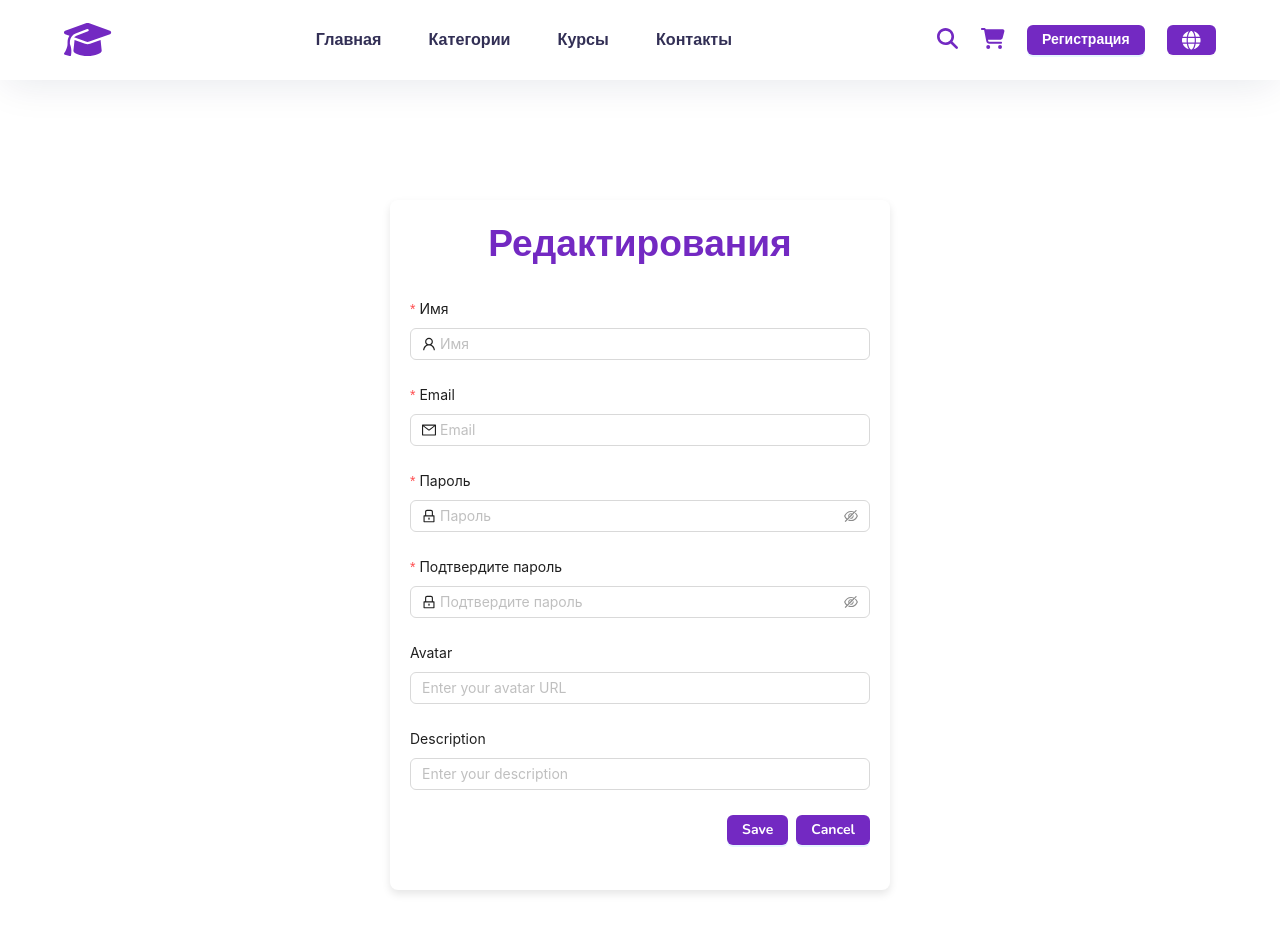
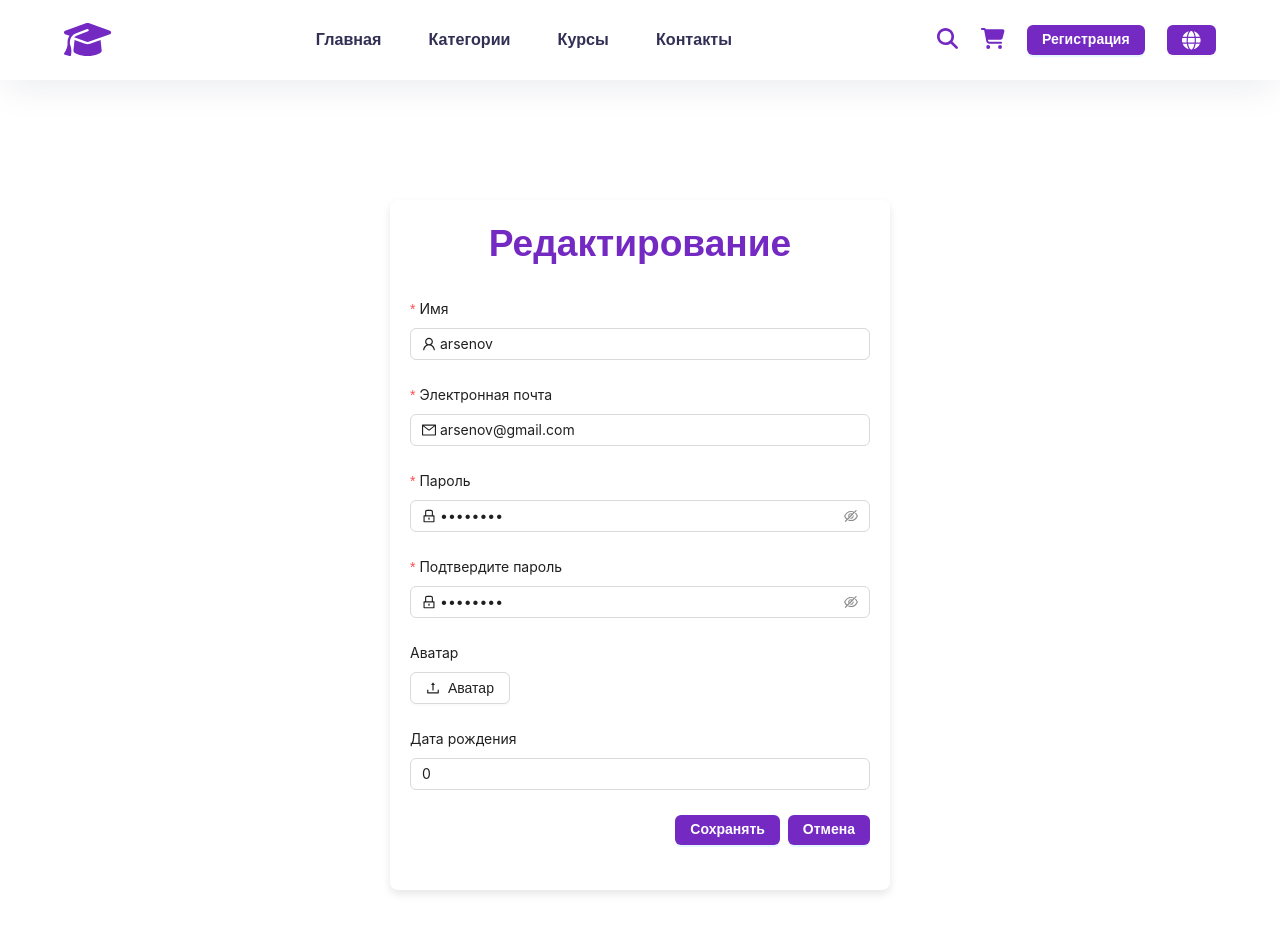
Before and after one commit to Izatis/Final-project.-It-academy-, a Next.js app: page /editing/editing in a window 1280 px wide. Shown: the top 952 px of the page. Built offline with nearby package versions, Linux system fonts and the light colour scheme.

Commit message:
fix: all

```diff
--- a/locales/EN/translation.json
+++ b/locales/EN/translation.json
@@ -33,15 +33,30 @@
     "Password recovery"
   ],
 
-
   "editing": [
-    "Login",
+    "Editing",
+    "Name",
+    "Enter your name",
+    "Please enter your name",
     "Email",
+    "Enter your email",
+    "Please enter your email",
+    "Please enter a valid email address",
     "Password",
-    "Please enter a valid email address",
-    "Please enter your email",
+    "Enter your password",
     "Please enter your password",
-    "Password recovery"
+    "Password must be at least 6 characters long",
+    "Confirm Password",
+    "Enter your confirm password",
+    "Please confirm your password",
+    "Passwords do not match",
+    "Avatar",
+    "Avatar",
+    "Date of Birth",
+    "Enter your date of birth",
+    "Please enter your date of birth",
+    "Save",
+    "Cancel"
   ],
 
   "passwordRecovery": [
--- a/locales/RU/translation.json
+++ b/locales/RU/translation.json
@@ -33,6 +33,32 @@
     "Восстановления пароля"
   ],
 
+  "editing": [
+    "Редактирование",
+    "Имя",
+    "Введите ваше имя",
+    "Пожалуйста, введите Ваше имя",
+    "Электронная почта",
+    "Введите адрес электронной почты",
+    "Пожалуйста, введите свой адрес электронной почты",
+    "Пожалуйста, введите действительный адрес электронной почты",
+    "Пароль",
+    "Введите ваш пароль",
+    "Пожалуйста введите ваш пароль",
+    "Пароль должен содержать как минимум 6 символов",
+    "Подтвердите пароль",
+    "Введите пароль для подтверждения",
+    "Пожалуйста, подтвердите свой пароль",
+    "Пароли не совпадают",
+    "Аватар",
+    "Аватар",
+    "Дата рождения",
+    "Введите вашу дату рождения",
+    "Пожалуйста, введите дату рождения",
+    "Сохранять",
+    "Отмена"
+  ],
+
   "passwordRecovery": [
     "Восстановление пароля",
     "Email",
--- a/pages/editing/editing.tsx
+++ b/pages/editing/editing.tsx
@@ -1,52 +1,95 @@
 import React, { FC, useEffect, useState } from "react";
-import { Form, Input, Select } from "antd";
 import s from "./editing.module.scss";
 
 import { useRouter } from "next/router";
-import { UserOutlined, LockOutlined, MailOutlined } from "@ant-design/icons";
+import { Button, Form, Input, Upload, UploadProps, message } from "antd";
+import {
+  UserOutlined,
+  LockOutlined,
+  MailOutlined,
+  UploadOutlined,
+} from "@ant-design/icons";
 import en from "../../locales/EN/translation.json";
 import ru from "../../locales/RU/translation.json";
+import { useAppDispatch, useAppSelector } from "@/hooks/redux";
+import { editingUser } from "@/redux/reducers/user.slice";
+
 import MyButton from "../../components/UI/Buttons/MyButton/MyButton";
-import { useAppDispatch, useAppSelector } from "@/hooks/redux";
-
-const { Option } = Select;
+import { IEditingUser } from "@/redux/types/user";
 
 const Editing: FC = () => {
   // Данные пользователя
-  const [userData, setUserData] = useState({
-    fullName: "",
-    email: "",
+  const [editingData, setEditingData] = useState<IEditingUser>({
+    fullName: "arsenov",
+    dateOfBirth: 0,
+    email: "arsenov@gmail.com",
+    password: "12345678",
+    passwordSecond: "12345678",
+    imageUrl: "",
   });
   const [errorMessage, setErrorMessage] = useState<string>("");
 
   const dispatch = useAppDispatch();
-  const { token, isLoading, error } = useAppSelector((state) => state.auth);
+  const { user, isLoading, error } = useAppSelector((state) => state.user);
+  console.log(user);
+
   // Для - маршутизации
   const { locale } = useRouter();
 
   // Функции - для смены текста
   const t = locale === "ru" ? ru : en;
 
-  // Состояния - для загрузки кнопки
-  const [loading, setLoading] = useState<boolean>(false);
+  const onFinish = (value: IEditingUser) => {
+    const { password, passwordSecond } = value;
+    if (password !== passwordSecond) {
+      setErrorMessage(t.editing[15]);
+    } else {
+      // Достаем токен пользователя
+      const parsedToken = JSON.parse(localStorage.getItem("token") as string);
 
-  // Функция - для загрузки кнопки
-  const onFinish = () => {
-    setLoading(!loading);
+      const id: number = user.id;
+      dispatch(editingUser({ value, id, parsedToken }));
+
+      setEditingData({
+        fullName: "",
+        dateOfBirth: 0,
+        email: "",
+        password: "",
+        passwordSecond: "",
+        imageUrl: "",
+      });
+    }
   };
-
   // Отправляем post запрос для редактирования
 
   // Для сохранения значений инпутов
   const [form] = Form.useForm();
 
   useEffect(() => {
-    form.setFieldsValue({ ...userData });
+    form.setFieldsValue({ ...editingData });
   }, []);
+
+  const props: UploadProps = {
+    name: "file",
+    action: "https://www.mocky.io/v2/5cc8019d300000980a055e76",
+    headers: {
+      authorization: "authorization-text",
+    },
+    onChange(info) {
+      if (info.file.status !== "uploading") {
+        console.log(info.file, info.fileList);
+      }
+      if (info.file.status === "done") {
+        message.success(`${info.file.name} file uploaded successfully`);
+      } else if (info.file.status === "error") {
+        message.error(`${info.file.name} file upload failed.`);
+      }
+    },
+  };
 
   return (
     <div className={s.editing}>
-      <h2>Редактирования</h2>
+      <h2>{t.editing[0]}</h2>
       <Form
         form={form}
         layout="vertical"
@@ -55,63 +98,66 @@ const Editing: FC = () => {
       >
         <Form.Item
           name="fullName"
-          label={t.signUp[1]}
+          label={t.editing[1]}
           rules={[
             {
               required: true,
-              message: t.signUp[5],
+              message: t.editing[2],
             },
           ]}
         >
-          <Input prefix={<UserOutlined />} placeholder={t.signUp[1]} />
+          <Input prefix={<UserOutlined />} placeholder={t.editing[3]} />
         </Form.Item>
 
         <Form.Item
           name="email"
-          label={t.signUp[2]}
+          label={t.editing[4]}
           rules={[
             {
-              type: "email",
-              message: t.signUp[6],
+              required: true,
+              message: t.editing[6],
             },
             {
-              required: true,
-              message: t.signUp[7],
+              type: "email",
+              message: t.editing[7],
             },
           ]}
         >
-          <Input prefix={<MailOutlined />} placeholder={t.signUp[2]} />
+          <Input prefix={<MailOutlined />} placeholder={t.editing[5]} />
         </Form.Item>
 
         <span className={s.error}>{error}</span>
 
         <Form.Item
           name="password"
-          label={t.signUp[3]}
+          label={t.editing[8]}
           rules={[
             {
               required: true,
-              message: t.signUp[8],
+              message: t.editing[10],
             },
             {
               min: 6,
-              message: t.signUp[9],
+              message: t.editing[11],
             },
           ]}
           className={s.test}
         >
-          <Input.Password prefix={<LockOutlined />} placeholder={t.signUp[3]} />
+          <Input.Password
+            prefix={<LockOutlined />}
+            placeholder={t.editing[9]}
+          />
         </Form.Item>
 
         <span className={s.error}>{errorMessage}</span>
 
         <Form.Item
           name="passwordSecond"
-          label={t.signUp[4]}
+          label={t.editing[12]}
           rules={[
             {
               required: true,
-              message: t.signUp[10],
+              message: t.editing[14],
             },
 
             {
@@ -119,13 +165,18 @@ const Editing: FC = () => {
             },
           ]}
         >
-          <Input.Password prefix={<LockOutlined />} placeholder={t.signUp[4]} />
+          <Input.Password
+            prefix={<LockOutlined />}
+            placeholder={t.editing[13]}
+          />
         </Form.Item>
-        <Form.Item name="avatar" label="Avatar">
-          <Input placeholder="Enter your avatar URL" />
+        <Form.Item name="avatar" label={t.editing[16]}>
+          <Upload {...props}>
+            <Button icon={<UploadOutlined />}>{t.editing[17]}</Button>
+          </Upload>
         </Form.Item>
-        <Form.Item name="description" label="Description">
-          <Input placeholder="Enter your description" />
+        <Form.Item name="dateOfBirth" label={t.editing[18]}>
+          <Input placeholder={t.editing[19]} />
         </Form.Item>
         <Form.Item>
           <div className={s.editing__buttonGroup}>
@@ -134,18 +185,17 @@ const Editing: FC = () => {
               background="#7329c2"
               hoverBackground="#03d665"
               type="primary"
-              loading={loading}
+              loading={isLoading}
             >
-              Save
+              {t.editing[21]}
             </MyButton>
             <MyButton
               className={s.editing__button}
               background="#7329c2"
               hoverBackground="#03d665"
               type="primary"
-              loading={loading}
             >
-              Cancel
+              {t.editing[22]}
             </MyButton>
           </div>
         </Form.Item>
--- a/pages/signUp/signUp.tsx
+++ b/pages/signUp/signUp.tsx
@@ -26,7 +26,7 @@ const SignUp: FC = () => {
     fullName: "arsenov",
     email: "arsenov@gmail.com",
     password: "12345678",
-    passwordSecond: "",
+    passwordSecond: "12345678",
   });
 
   const [errorMessage, setErrorMessage] = useState<string>("");
--- a/redux/reducers/course.slice.ts
+++ b/redux/reducers/course.slice.ts
@@ -36,6 +36,7 @@ export const fetchCourses = createAsyncThunk(
 // ---------------------------------------------------------------------------------------------------------------------------------
 // Для фильтрации по цене
 interface IFilteredPriceParams {
+  option: string;
   parsedToken: string;
   thunkApi?: any;
 }
@@ -44,8 +45,10 @@ export const filteredPrice = createAsyncThunk<
   any, // Измените этот тип на нужный тип возвращаемого значения
   IFilteredPriceParams,
   { rejectValue: string }
->("course/filteredPrice", async ({ parsedToken, thunkApi }) => {
+>("course/filteredPrice", async ({ option, parsedToken, thunkApi }) => {
   try {
+    // Для фильтрации по убыванию
+    if (option === "descending") {
       const { data } = await axios.get(
         process.env.NEXT_PUBLIC_BASE_URL + `/course/filter/price`,
         {
@@ -53,6 +56,17 @@ export const filteredPrice = createAsyncThunk<
         }
       );
       return data;
+    }
+    // Для фильтрации по возрастанию
+    else {
+      const { data } = await axios.get(
+        process.env.NEXT_PUBLIC_BASE_URL + "/course/filter/price?filter=desc",
+        {
+          headers: { Authorization: `Bearer ${parsedToken}` },
+        }
+      );
+      return data;
+    }
   } catch ({ response }: any) {
     return thunkApi.rejectWithValue(response.data.message);
   }
--- a/redux/reducers/payment.slice.ts
+++ b/redux/reducers/payment.slice.ts
@@ -27,6 +27,7 @@ const paymentSlice = createSlice({
   initialState,
   reducers: {},
   extraReducers: (builder) => {
+
     // COURSE FEE
     builder.addCase(courseFee.pending, (state: any) => {
       state.isLoading = true;
--- a/redux/types/course.ts
+++ b/redux/types/course.ts
@@ -5,6 +5,7 @@ export interface ICourse {
   created: string;
   price: number;
   language: string;
+  author: string;
   imageName: string;
   imageUrl: string;
   duration: number;
```
Also changed, not shown: pages/coursesList/[id].tsx (+5 -8 lines), redux/reducers/user.slice.ts (+47 -11 lines), redux/types/user.ts (+10 -1 lines). Lines whose indentation alone changed are shown as unchanged.
